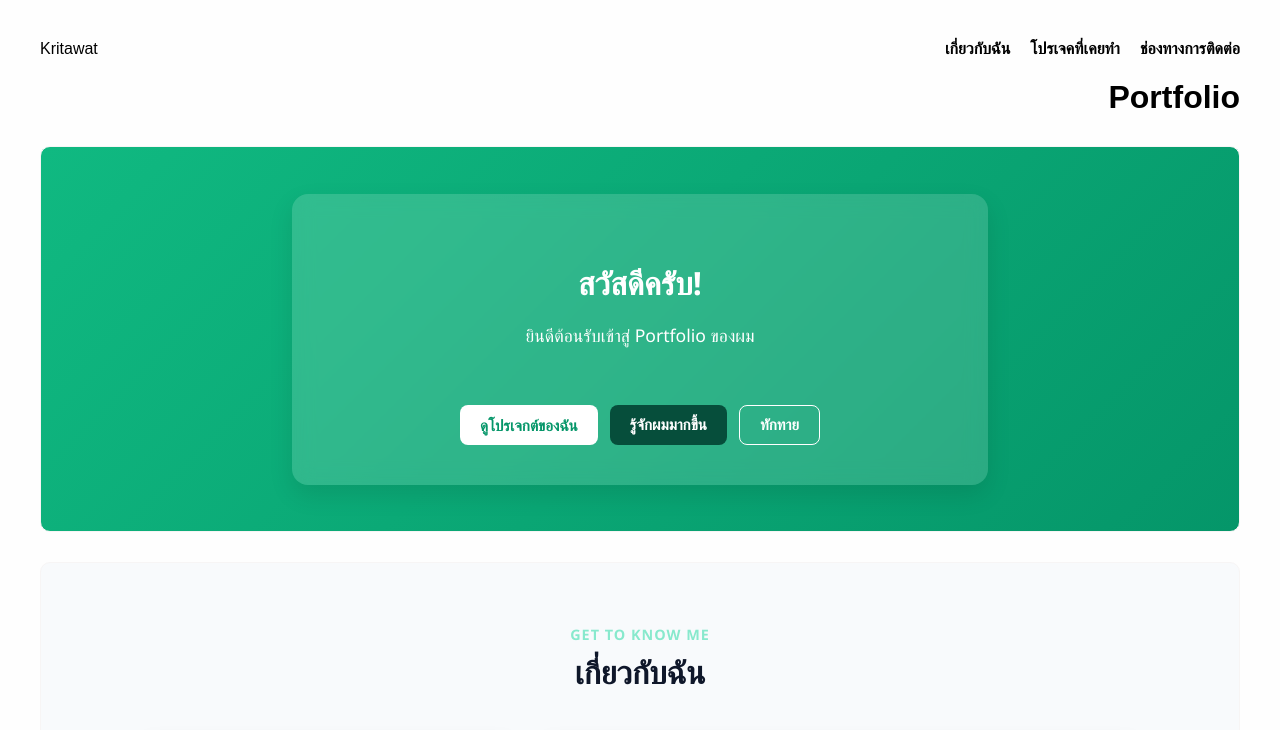
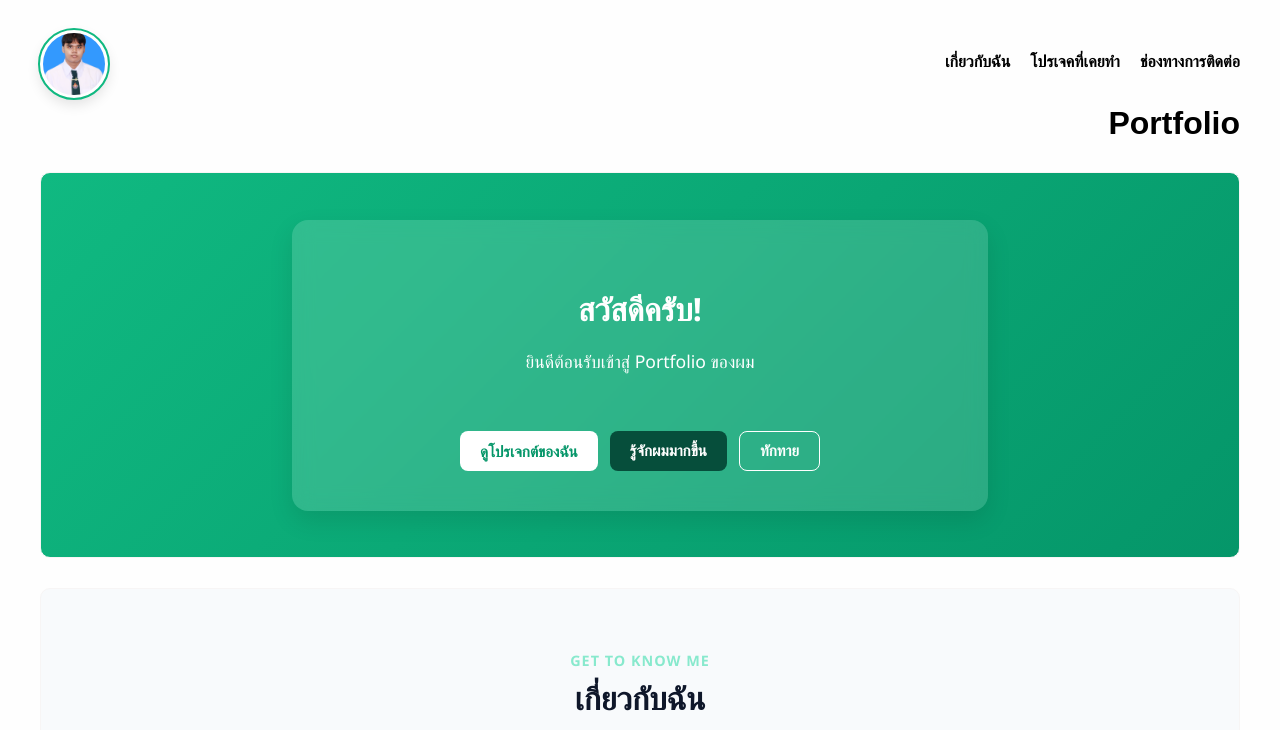
Before and after one commit to PodDuang2004/fullstack-bootcamp, a plain HTML site: page Portfolio/index.html in a window 1280 px wide. Shown: the top 730 px of the page. Drawn offline with Linux system fonts and the light colour scheme.

Commit message:
fix logo img

```diff
--- a/Portfolio/index.html
+++ b/Portfolio/index.html
@@ -14,7 +14,11 @@
 <body>
     <!--navbar-->
     <nav class="navbar">
-        <div class="Logo">Kritawat</div>
+        <div class="logo">
+          <a href="#">
+            <img src="img/รูปใส่resume.jpg" alt="Logo" class="logo-img">
+          </a>
+        </div>
         <ul class="nav-links">
             <li><a href="#about">เกี่ยวกับฉัน</a></li>
             <!-- <li><a href="#skills">สกิลที่มี</a></li> -->
--- a/Portfolio/style.css
+++ b/Portfolio/style.css
@@ -26,6 +26,32 @@ section{
 .container {
   max-width: 1000px;
   margin: 0 auto;
+}
+.logo a {
+  display: flex;
+  align-items: center;
+  text-decoration: none;
+  position: relative;
+  z-index: 10;
+}
+
+.logo-img {
+  width: 62px;
+  height: 62px;
+  border-radius: 50%;
+  object-fit: cover;
+  border: 3px solid #ffffff; /* ขอบขาวตัดกับขอบเขียว */
+  outline: 2px solid #10b981;
+  box-shadow: 0 6px 14px rgba(0, 0, 0, 0.12);
+
+  /* หัวใจสำคัญ: ทำให้ไม่กินพื้นที่ความสูงของแถบเมนู */
+  margin: -10px 0 -14px 0;
+
+  transition: transform 0.25s cubic-bezier(0.34, 1.56, 0.64, 1);
+}
+
+.logo-img:hover {
+  transform: scale(1.1) translateY(2px);
 }
 
 .section-header {
```
Also changed, not shown: Portfolio/img/รูปใส่resume.jpg (added).
